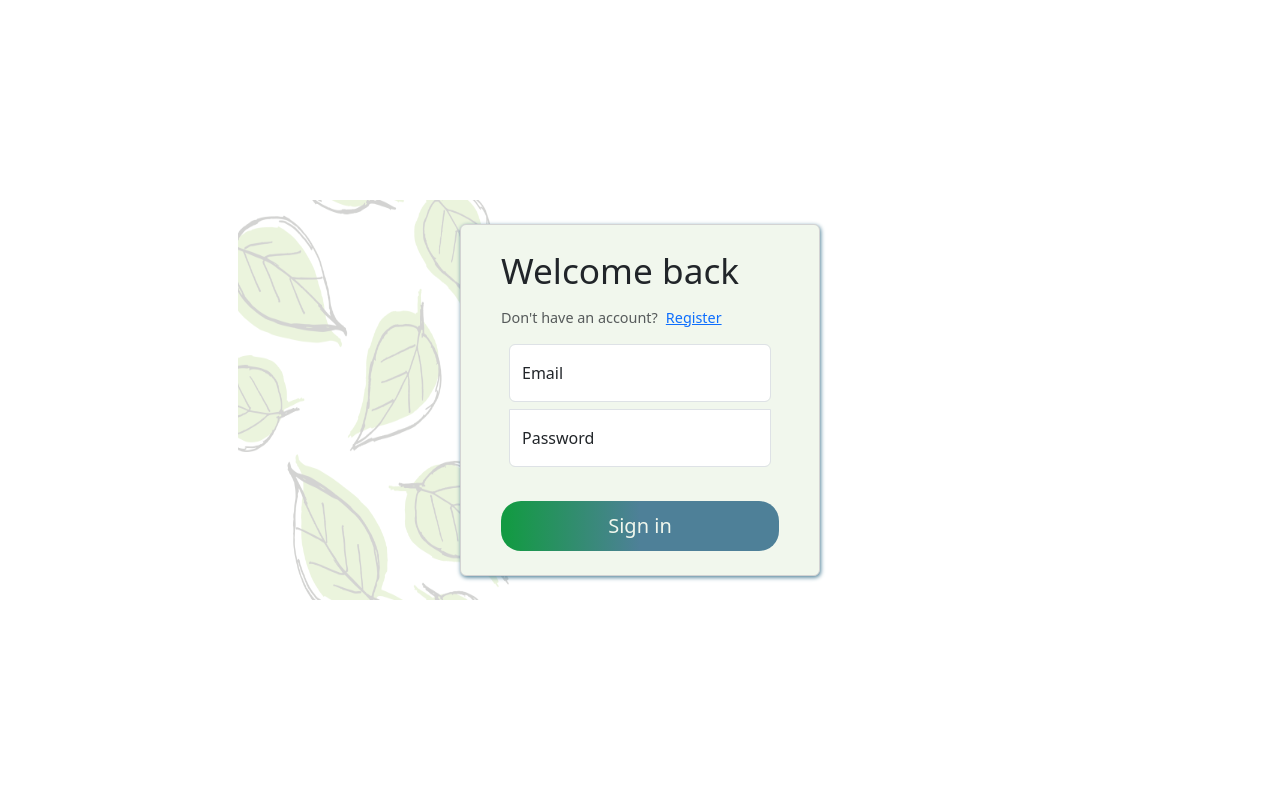
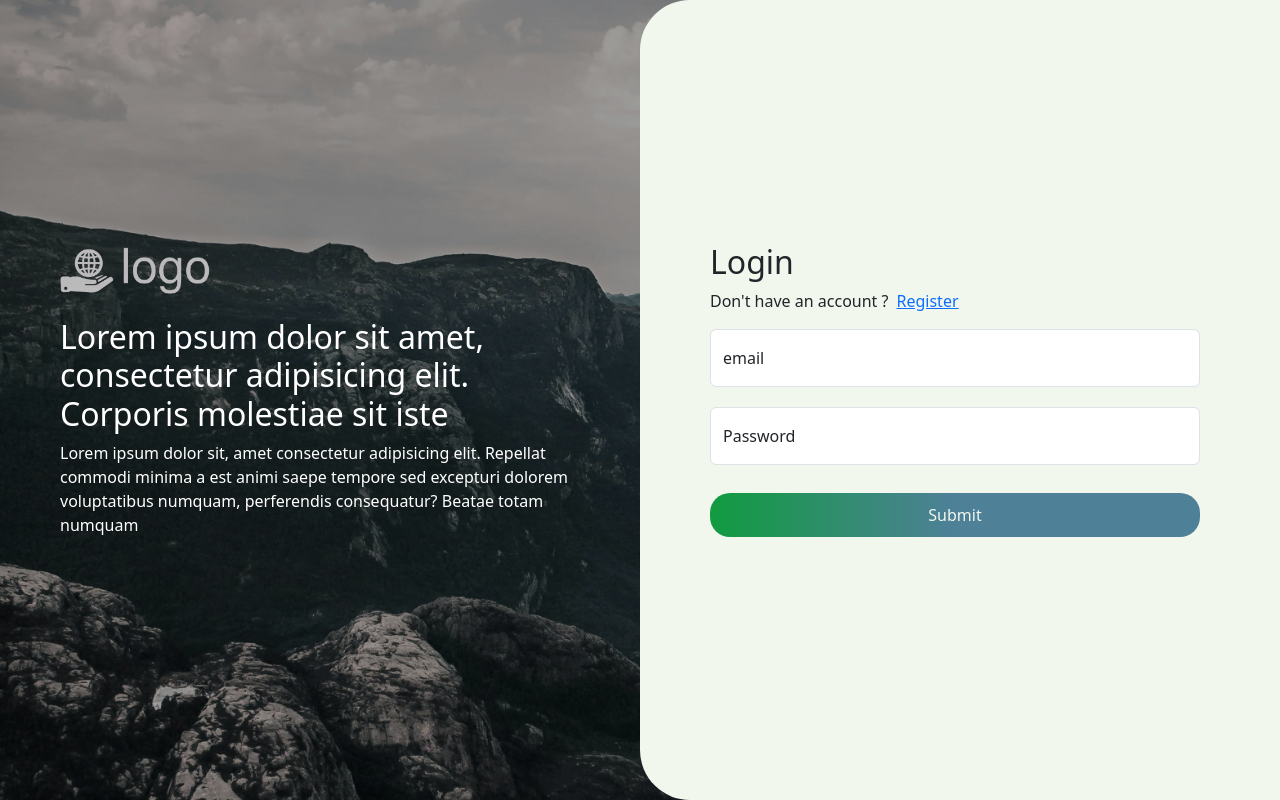
Before and after one commit to Tsantanny/econumpy-UI, a React (Vite) app: page /login in a window 1280 px wide. Built offline with nearby package versions, Linux system fonts and the light colour scheme.

Commit message:
update login page

```diff
--- a/src/pages/LoginPage.jsx
+++ b/src/pages/LoginPage.jsx
@@ -1,37 +1,57 @@
 import { useLogin } from "../components/useLogin";
 import imgLeaf from "../../public/leaf.png";
+import logo from "../assets/images/logo.png";
 import "../styles/LoginStyles.css";
 import "../styles/global-style.css";
+import "../styles/RegisterPage.css";
 
 const LoginPage = () => {
-  const { handleSubmit, register, handleClick, errors, navigateTo } = useLogin();
+  const { handleSubmit, register, handleClick, errors, navigateTo } =
+    useLogin();
 
   return (
-    <div className="container">
-
-      <img src={imgLeaf} alt="leaf image" />
-
-      <div className="form-signin rounded">
-        <form onSubmit={handleSubmit(handleClick)}>
-          <h1 className="mb-3 loginTitle">Welcome back</h1>
-          <p className="text-muted toRegisterRef">
-            {"Don't have an account?"}
-            <a className="text-primary m-2 goTo " onClick={() => navigateTo("/register")} >Register</a>
+    <>
+      <div className="background"></div>
+      <section className="main-container ">
+        <section className="presentation text-white">
+          <img src={logo} alt="" className="logo" />
+          <h2 className="mt-4">
+            Lorem ipsum dolor sit amet, consectetur adipisicing elit. Corporis
+            molestiae sit iste
+          </h2>
+          <p>
+            Lorem ipsum dolor sit, amet consectetur adipisicing elit. Repellat
+            commodi minima a est animi saepe tempore sed excepturi dolorem
+            voluptatibus numquam, perferendis consequatur? Beatae totam numquam
           </p>
-
-          <div className="form-floating m-2">
+        </section>
+        <section className="register-container ">
+          <h2>Login</h2>
+          <p>
+            Don't have an account ?
+            <a
+              className="text-primary m-2 goTo "
+              onClick={() => navigateTo("/register")}
+            >
+              Register
+            </a>
+          </p>
+          <form onSubmit={(e) => e.preventDefault()}>
+            <div className="form-floating ">
               <input
                 type="email"
                 className={`form-control ${errors.email && "is-invalid"}}`}
                 id="floatingInput"
                 placeholder="name@example.com"
-              {...register("email", { required: true, pattern: /^\S+@\S+$/i })}
+                {...register("email", {
+                  required: true,
+                  pattern: /^\S+@\S+$/i,
+                })}
               />
-            <label htmlFor="floatingInput">Email</label>
+              <label htmlFor="floatingInput">email</label>
               <p className="invalid-feedback">Username is invalid</p>
             </div>
-
-          <div className="form-floating m-2">
+            <div className="form-floating">
               <input
                 type="password"
                 className={`form-control ${errors.password && "is-invalid"}`}
@@ -46,12 +66,12 @@ const LoginPage = () => {
               <p className="invalid-feedback">Password is invalid</p>
             </div>
 
-          <button className="w-100 btn primary-btn mt-4 btn-lg" type="submit">
-            Sign in
-          </button>
+            <button className="primary-btn mt-2">Submit</button>
           </form>
-      </div>
-    </div>
+          <div className="extends"></div>
+        </section>
+      </section>
+    </>
   );
 };
 
--- a/src/pages/Register.jsx
+++ b/src/pages/Register.jsx
@@ -1,6 +1,9 @@
 import "../styles/RegisterPage.css";
 import logo from "../assets/images/logo.png";
+import { useLogin } from "../components/useLogin";
 function RegisterPage() {
+  const { handleSubmit, register, handleClick, errors, navigateTo } =
+    useLogin();
   return (
     <>
       <div className="background"></div>
@@ -20,9 +23,15 @@ function RegisterPage() {
         <section className="register-container ">
           <h2>Create Your Account</h2>
           <p>
-            Already have an account ? <span>Login</span>
+            Already have an account ?
+            <a
+              className="text-primary m-2 goTo "
+              onClick={() => navigateTo("/login")}
+            >
+              Login
+            </a>
           </p>
-          <form>
+          <form onSubmit={(e) => e.preventDefault()}>
             <div className="d-flex u-name gap-4">
               <div className="form-floating  ">
                 <input
--- a/src/styles/LoginStyles.css
+++ b/src/styles/LoginStyles.css
@@ -5,18 +5,21 @@ body {
   background-color: var(--raisin-black);
 } */
 
-.container {
+.container-login {
   position: absolute;
   top: 50%;
   left: 50%;
+  display: flex;
+  flex-direction: column;
+  align-items: center;
+  justify-content: center;
   transform: translate(-50%, -50%);
   display: flex;
-  height: 50%;
-  width: 30%;
+  min-width: 400px;
   align-items: center;
 }
 
-.container img {
+.container-login img {
   position: absolute;
   width: 300px;
   height: 100%;
@@ -33,17 +36,15 @@ body {
   width: 100%;
   padding: 1.5rem 2.5rem;
   background: var(--mint-cream);
+  padding: 90px 20px;
   border: 1px solid lightgrey;
-  box-shadow: 0.05rem 0.1rem 0.25rem var(--air-force-blue);
 }
 
 .goTo {
   cursor: pointer;
 }
 
-.form-signin form .loginTitle {
-  font-size: 2.2rem;
-}
+
 .form-signin form .toRegisterRef {
   font-size: 0.9rem;
 }
@@ -65,3 +66,7 @@ body {
   border-top-left-radius: 0;
   border-top-right-radius: 0;
 }
+
+.container-login .primary-btn {
+  width: 100%;
+}
```
Lines whose indentation alone changed are shown as unchanged.
